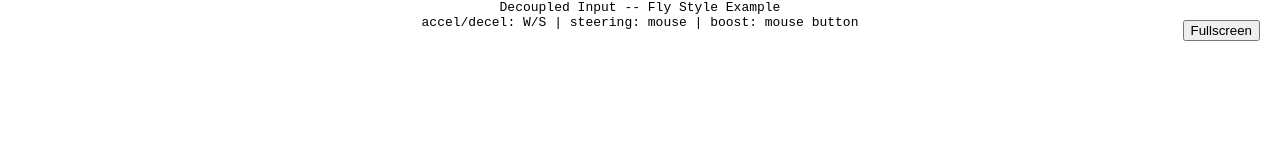
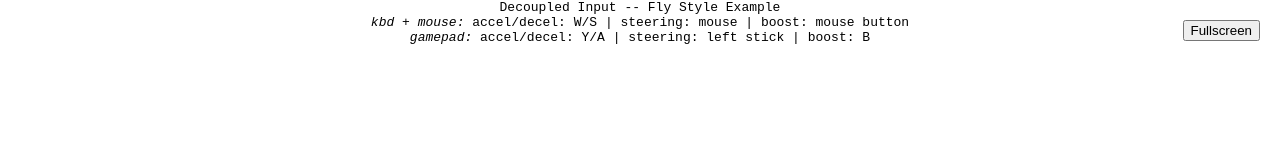
Before and after one commit to jensarps/decoupled-input, a plain HTML site: page example/example-fly.html in a window 1280 px wide. Shown: the top 160 px of the page. Drawn offline with Linux system fonts and the light colour scheme.

Commit message:
Add gamepad control info

```diff
--- a/example/example-fly.html
+++ b/example/example-fly.html
@@ -27,7 +27,8 @@
 <body>
     <div id="info">
         Decoupled Input -- Fly Style Example<br>
-        accel/decel: W/S | steering: mouse | boost: mouse button
+        <em>kbd + mouse:</em> accel/decel: W/S | steering: mouse | boost: mouse button<br>
+        <em>gamepad:</em> accel/decel: Y/A | steering: left stick | boost: B
     </div>
     <button onclick="document.documentElement.requestFullScreen();GameShim.supports.pointerLock && document.documentElement.requestPointerLock();">Fullscreen</button>
     <script type="text/javascript">
```
